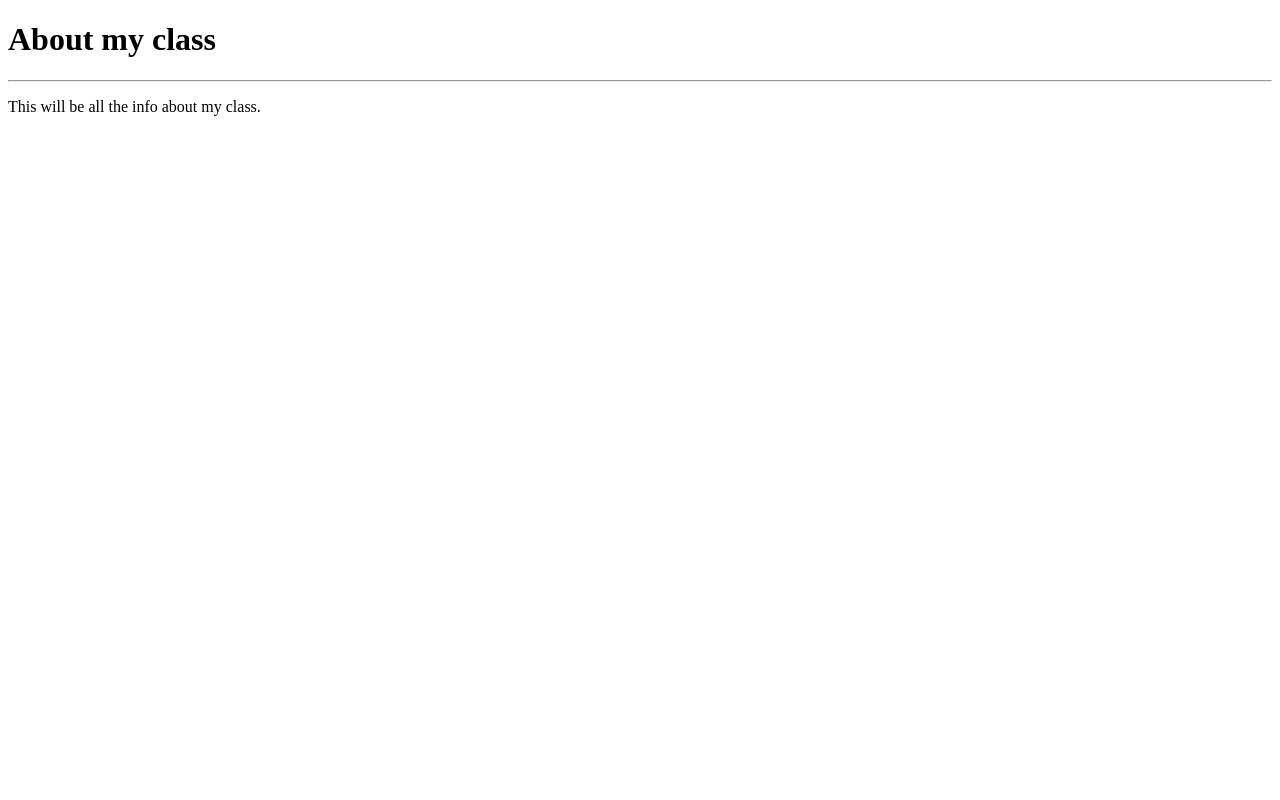
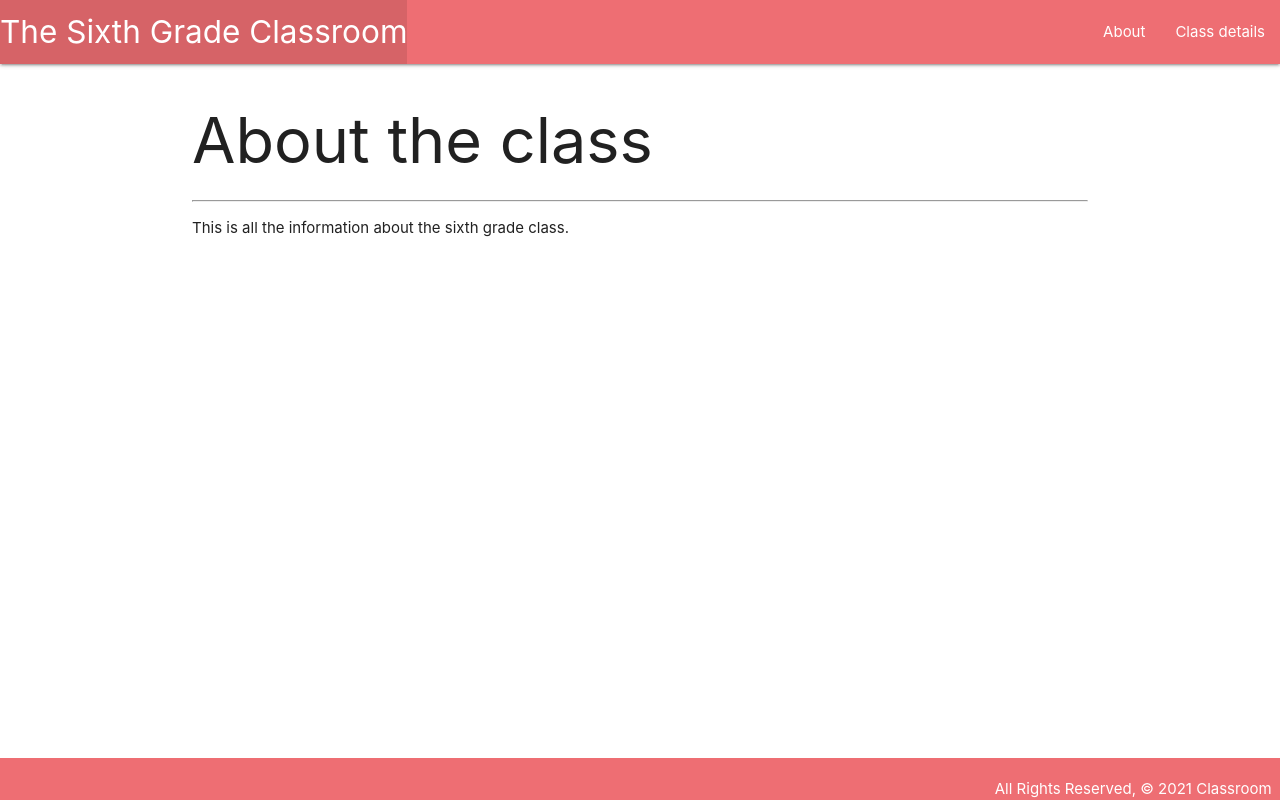
Before and after one commit to mmergal92/SEI_HW25, a Django app: page /about/ in a window 1280 px wide. Run offline with Django 3.2, Linux system fonts and the light colour scheme.

Commit message:
mvp version done class created

```diff
--- /dev/null
+++ b/classcollection/main_app/static/css/style.css
@@ -0,0 +1,12 @@
+body {
+    display: flex;
+    min-height: 100vh;
+    flex-direction: column;
+}
+main{
+    flex: 1 0 auto;
+}
+footer {
+    padding-top: 0;
+    text-align: right;
+}
--- a/classcollection/main_app/templates/about.html
+++ b/classcollection/main_app/templates/about.html
@@ -1,14 +1,6 @@
-<!DOCTYPE html>
-<html lang="en">
-<head>
-    <meta charset="UTF-8">
-    <meta http-equiv="X-UA-Compatible" content="IE=edge">
-    <meta name="viewport" content="width=device-width, initial-scale=1.0">
-    <title>Class Collection</title>
-</head>
-<body>
-    <h1>About my class</h1>
-    <hr />
-    <p>This will be all the info about my class.</p>
-</body>
-</html>
+{% extends 'base.html' %}
+{% block content %}
+<h1>About the class</h1>
+ <hr />
+<p>This is all the information about the sixth grade class.</p>
+{% endblock %}
--- /dev/null
+++ b/classcollection/main_app/templates/base.html
@@ -0,0 +1,34 @@
+{% load static %}
+<!DOCTYPE html>
+<html lang="en">
+<head>
+    <meta charset="UTF-8">
+    <meta http-equiv="X-UA-Compatible" content="IE=edge">
+    <meta name="viewport" content="width=device-width, initial-scale=1.0">
+    <title>Maria's Classroom</title>
+    <link rel="stylesheet" href="https://cdnjs.cloudflare.com/ajax/libs/materialize/1.0.0/css/materialize.min.css">
+    <link rel="stylesheet" type="text/css" href="{% static 'css/style.css' %}">
+</head>
+<body>
+    <header class="navbar-fixed">
+        <nav>
+            <div class="nav-wrapper">
+                <ul>
+                    <li><a href="/" class="left brand-logo">The Sixth Grade Classroom</a></li>
+                </ul>
+                <ul class="right">
+                    <li><a href="/about">About</a></li>
+                    <li><a href="/class">Class details</a></li>
+                </ul>
+            </div>
+        </nav>
+    </header>
+    <main class="container">
+        {% block content %}
+        {% endblock %}
+    </main>
+    <footer class="page-footer">
+        <div class="right">All Rights Reserved, &copy; 2021 Classroom &nbsp;</div>
+    </footer>
+</body>
+</html>
--- a/classcollection/main_app/urls.py
+++ b/classcollection/main_app/urls.py
@@ -4,4 +4,5 @@ from . import views
 urlpatterns = [
     path('', views.home, name="home"),
     path('about/', views.about, name="about"),
+    path('class/', views.class_index, name="index"),
 ]
--- a/classcollection/main_app/views.py
+++ b/classcollection/main_app/views.py
@@ -1,9 +1,32 @@
 from django.shortcuts import render
+from django.http.response import HttpResponsePermanentRedirect
 from django.http import HttpResponse
 # Create your views here.
+
+class Classroom:
+    def __init__(self, name, favclass, role, age):
+        self.name = name
+        self.favclass = favclass
+        self.role = role
+        self.age = age
+
+classrooms = [
+    Classroom('Caroline', 'science', 'student', 13),
+    Classroom('Maria', 'science', 'teacher', 28),
+    Classroom('Adalia', 'english', 'student', 11),
+    Classroom('Christine', 'science', 'teacher', 28),
+    Classroom('Waverly', 'science', 'student', 11),
+    Classroom('Lucy', 'Latin', 'student', 11),
+    Classroom('Mia', 'science', 'student', 12),
+    Classroom('Soraya', 'history', 'student', 12),
+    Classroom('Aldea', 'math', 'student', 11),
+]
 
 def home(request):
     return HttpResponse('<h1>Hello class</h1>')
 
 def about(request):
     return render(request, 'about.html')
+
+def class_index(request):
+    return render(request, 'class/index.html', { 'classrooms' : classrooms })
```
Also changed, not shown: classcollection/main_app/templates/class/index.html (added, +18 -0 lines).
